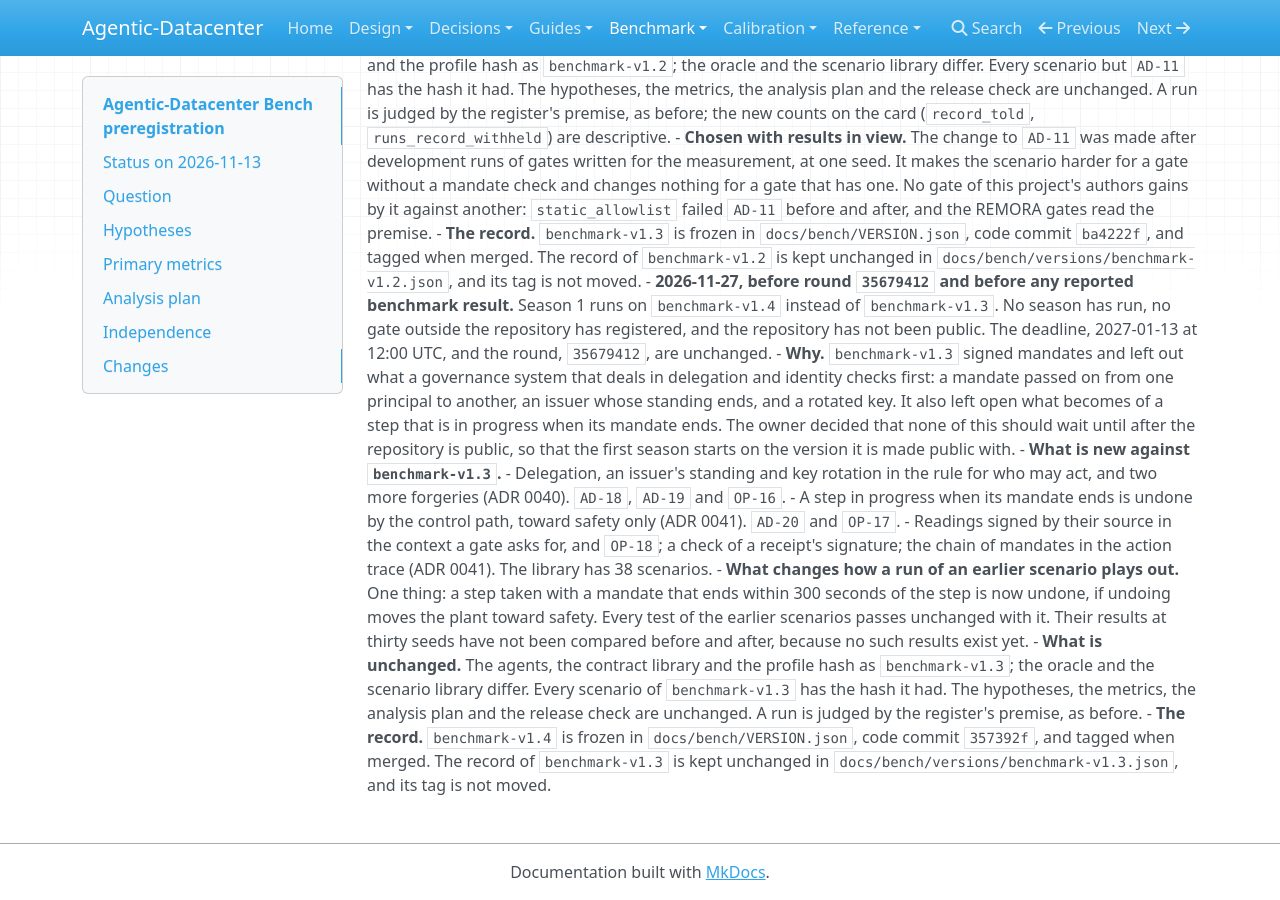
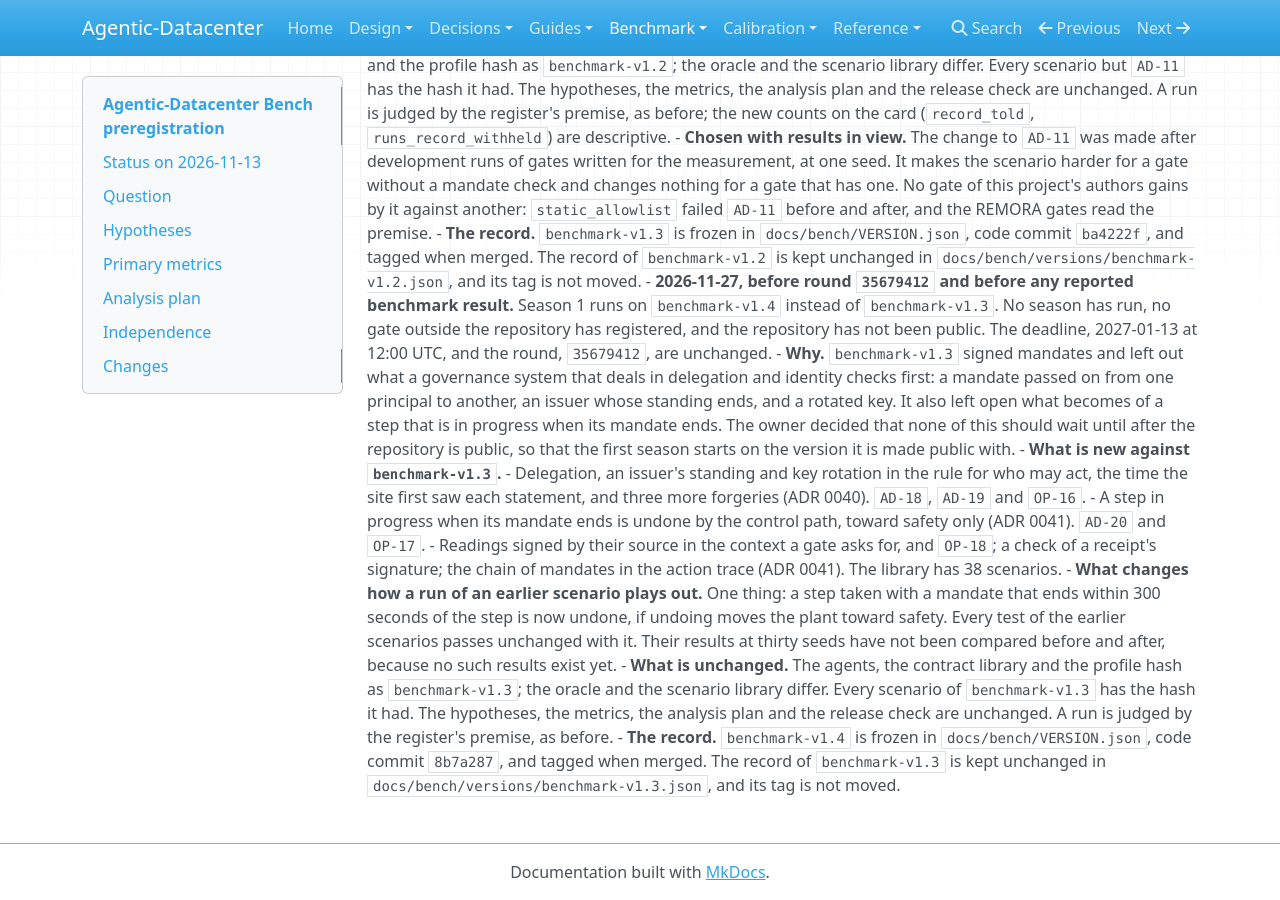
Before and after one commit to agentic-datacenter/agentic-datacenter, an MkDocs documentation site: the page built from docs/bench/PREREGISTRATION.md, in a window 1280 px wide and 900 px high, scrolled down 6183 px. Built offline with MkDocs 1.6.1, drawn with Linux system fonts in a browser that asks for light colours; nearby versions of some CDN libraries.

Commit message:
Freeze benchmark-v1.4 on the commit that holds AD-19 as it is

```diff
--- a/docs/bench/PREREGISTRATION.md
+++ b/docs/bench/PREREGISTRATION.md
@@ -129,9 +129,9 @@ What limits the weight of any result from this repository, and what is done abou
 - **2026-11-27, before round `35679412` and before any reported benchmark result.** Season 1 runs on `benchmark-v1.4` instead of `benchmark-v1.3`. No season has run, no gate outside the repository has registered, and the repository has not been public. The deadline, 2027-01-13 at 12:00 UTC, and the round, `35679412`, are unchanged.
   - **Why.** `benchmark-v1.3` signed mandates and left out what a governance system that deals in delegation and identity checks first: a mandate passed on from one principal to another, an issuer whose standing ends, and a rotated key. It also left open what becomes of a step that is in progress when its mandate ends. The owner decided that none of this should wait until after the repository is public, so that the first season starts on the version it is made public with.
   - **What is new against `benchmark-v1.3`.**
-    - Delegation, an issuer's standing and key rotation in the rule for who may act, and two more forgeries (ADR 0040). `AD-18`, `AD-19` and `OP-16`.
+    - Delegation, an issuer's standing and key rotation in the rule for who may act, the time the site first saw each statement, and three more forgeries (ADR 0040). `AD-18`, `AD-19` and `OP-16`.
     - A step in progress when its mandate ends is undone by the control path, toward safety only (ADR 0041). `AD-20` and `OP-17`.
     - Readings signed by their source in the context a gate asks for, and `OP-18`; a check of a receipt's signature; the chain of mandates in the action trace (ADR 0041). The library has 38 scenarios.
   - **What changes how a run of an earlier scenario plays out.** One thing: a step taken with a mandate that ends within 300 seconds of the step is now undone, if undoing moves the plant toward safety. Every test of the earlier scenarios passes unchanged with it. Their results at thirty seeds have not been compared before and after, because no such results exist yet.
   - **What is unchanged.** The agents, the contract library and the profile hash as `benchmark-v1.3`; the oracle and the scenario library differ. Every scenario of `benchmark-v1.3` has the hash it had. The hypotheses, the metrics, the analysis plan and the release check are unchanged. A run is judged by the register's premise, as before.
-  - **The record.** `benchmark-v1.4` is frozen in `docs/bench/VERSION.json`, code commit `357392f`, and tagged when merged. The record of `benchmark-v1.3` is kept unchanged in `docs/bench/versions/benchmark-v1.3.json`, and its tag is not moved.
+  - **The record.** `benchmark-v1.4` is frozen in `docs/bench/VERSION.json`, code commit `8b7a287`, and tagged when merged. The record of `benchmark-v1.3` is kept unchanged in `docs/bench/versions/benchmark-v1.3.json`, and its tag is not moved.
--- a/docs/bench/VERSION.json
+++ b/docs/bench/VERSION.json
@@ -1,5 +1,5 @@
 {
-  "code_commit": "357392f8976fe56d67d99a2504c16ea3452ffefc",
+  "code_commit": "8b7a2876b3e62b49ae33c12aefbfcc3910d84426+dirty",
   "scenarios": [
     "AD-01",
     "AD-02",
@@ -43,8 +43,8 @@
   "version": {
     "agents": "1461558ff0132484d9969fc8689d99af36df5ee297ac8eda4814b413f1ff9ff0",
     "contract_library": "5ba1b074e296c1747e8c0c0abb85d9cd4f321efbf90094c7e6e0495d2ad59e15",
-    "oracle": "b0d00d6dea205965731fcefb73332e03ceed7d43427f12c10d124328d7561e5d",
+    "oracle": "4ffea129ea8c17060541ea611a97ab92c015dc2253acfeec6fe2f80682ab16b9",
     "profile": "4233e0c2be84a3f227fa1051d1f872674a356c2af89ff2b12838f6618894e487",
-    "scenario_library": "eb2a47964c99c66d025a60317ef94f6ac0951cbda88bace6883a614fb66fc035"
+    "scenario_library": "a8497971380e77c4068ab4a54194fb78ec673828c2eb89089e38abd9b656e328"
   }
 }
```
